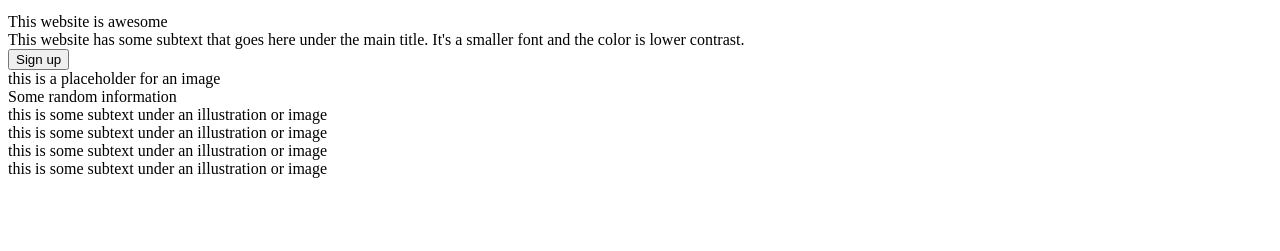
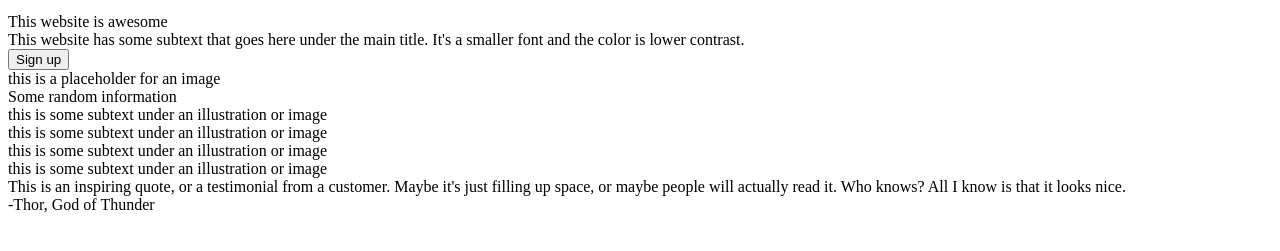
Before and after one commit to AlexHc30/Project-Landing-Page, a plain HTML site: page index.html in a window 1280 px wide. Shown: the part 99-350 px from the top of the page. Drawn offline with Linux system fonts and the light colour scheme.

Commit message:
Add html content in section three

```diff
--- a/index.html
+++ b/index.html
@@ -19,6 +19,7 @@
 
         <div class="placeholder-image">this is a placeholder for an image</div>
     </div>
+
     <div class="section-two">
         <div class="header-info">Some random information</div>
         <div class="img-section">
@@ -39,6 +40,12 @@
                 <div class="img-subtext">this is some subtext under an illustration or image</div>
             </div>
         </div>
+
+        <div class="section-three">
+            <div class="quote">This is an inspiring quote, or a testimonial from a customer.
+                 Maybe it's just filling up space, or maybe people will actually read it. Who knows? All I know is that it looks nice.</div>
+            <div class="quote-author">-Thor, God of Thunder</div>
+        </div>
     </div>
 </body>
 
```
